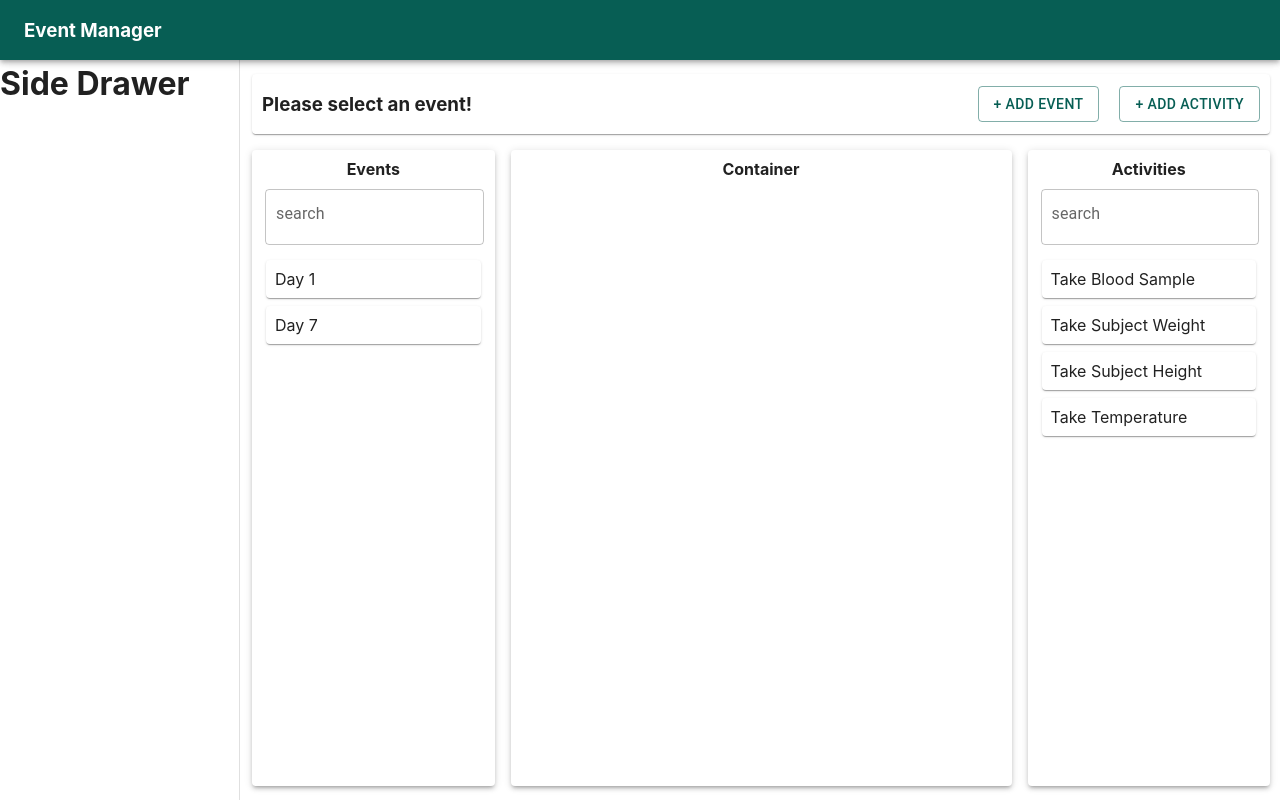
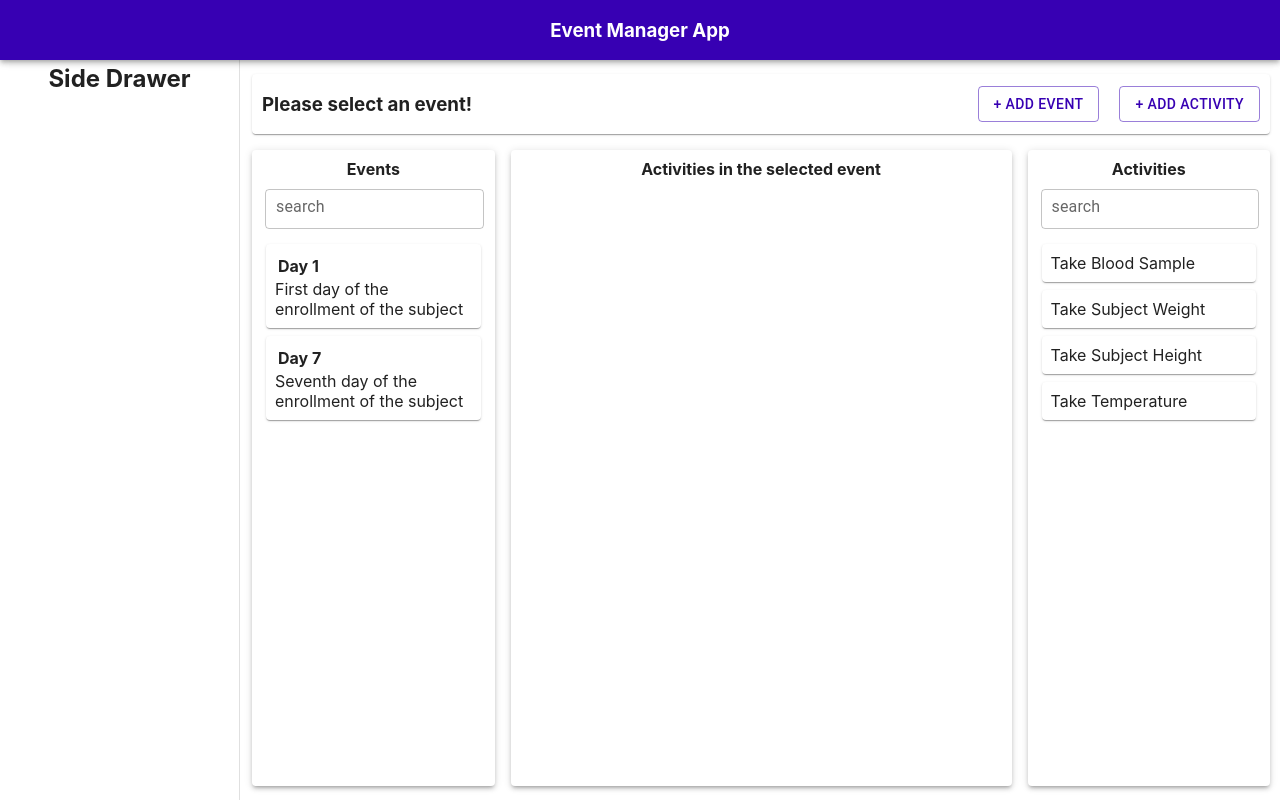
Before and after one commit to Sherlock-B221/event-manager-triomics, a React (Create React App) app: page / in a window 1280 px wide. Built offline with nearby package versions, Linux system fonts and the light colour scheme.

Commit message:
removed unused imports + styling update

```diff
--- a/src/App.tsx
+++ b/src/App.tsx
@@ -1,18 +1,16 @@
 import { createTheme, ThemeProvider } from '@mui/material';
 import React from 'react';
 import { BrowserRouter as Router, Routes, Route } from 'react-router-dom';
-import { NavBar } from './components/AppBar/NavBar';
-import { SideDrawer } from './components/SideDrawer/SideDrawer';
 import { Home } from './pages/Home';
 
 function App() {
   const theme = createTheme({
     palette: {
       primary: {
-        main: "#075E54" //teal green dark
+        main: "#3700b3" //teal green dark
       },
       secondary: {
-        main: "#25D366" //light green
+        main: "#6200ee" //light green
       }
     }
   })
--- a/src/components/Activities/Activities.tsx
+++ b/src/components/Activities/Activities.tsx
@@ -1,4 +1,4 @@
-import { Card, Paper, TextField } from "@mui/material";
+import { Paper, TextField } from "@mui/material";
 import { IActivity } from "../../interfaces/types";
 import "./activities.scss"
 import React, { useState } from "react";
@@ -19,7 +19,7 @@ export const Activities = ({ activities }: { activities: IActivity[] }) => {
           <h4 style={{ display: "flex", justifyContent: "center", margin: "3px" }}>
             Activities
           </h4>
-          <TextField label="search" style={{ margin: "4px" ,padding: "3px", width: "95%" }} onChange={(e) => { setSearchValue(e.target.value) }} />
+          <TextField color="secondary" label="search" size="small" style={{ margin: "4px", padding: "3px", width: "95%" }} onChange={(e) => { setSearchValue(e.target.value) }} />
           {
             activities.filter((activity) => activity.name.toLowerCase().includes(searchValue.toLowerCase()))
               .map((activity, index) =>
--- a/src/components/AddActivity.tsx
+++ b/src/components/AddActivity.tsx
@@ -1,14 +1,12 @@
 import { Button, Card, Grid, TextField, Toolbar } from "@mui/material";
-import React, { useId, useState } from "react";
+import React, { useState } from "react";
 import { IActivity } from "../interfaces/types";
 
 export const AddActivity = ({ setActivities, activities, setAddActivityOpen }: { setActivities: (activities: IActivity[]) => void, activities: IActivity[], setAddActivityOpen: any }) => {
   const [nameData, setNameData] = useState("");
   const [descriptionData, setDescriptionData] = useState("");
-  const id = useId()
-
   const handleAddActivity = () => {
-    setActivities([...activities, { id: activities.length + 1, name: nameData, description: descriptionData }]);
+    setActivities([...activities, { id: activities.length + 2, name: nameData, description: descriptionData }]);
     setAddActivityOpen(false);
   };
 
--- a/src/components/AppBar/NavBar.tsx
+++ b/src/components/AppBar/NavBar.tsx
@@ -1,15 +1,15 @@
 import * as React from 'react';
 import AppBar from '@mui/material/AppBar';
-import { IconButton, Toolbar } from '@mui/material';
+import { Toolbar } from '@mui/material';
 
 
 export const NavBar = () => {
 
-    return <AppBar position="absolute" style={{zIndex: 30}}>
+    return <AppBar position="absolute" style={{ zIndex: 30, display: "flex", alignItems: "center" }}>
         <Toolbar variant="dense">
-        <h3 style={{display: "flex", justifyContent: "center"}}>
-           Event Manager
-        </h3>
+            <h3>
+                Event Manager App
+            </h3>
         </Toolbar>
     </AppBar>
 
--- a/src/components/Container.tsx
+++ b/src/components/Container.tsx
@@ -1,10 +1,10 @@
 import { Paper } from "@mui/material";
 import { Droppable } from "react-beautiful-dnd";
 import React from "react";
-import { IActivity } from "../interfaces/types";
+import { IActivity, IEvent } from "../interfaces/types";
 import { DraggableCard } from "./Activities/DraggableCard";
 
-export const Container = ({ activities }: { activities: IActivity[] }) => {
+export const Container = ({ activities, selectedEvent, events }: { activities: IActivity[], selectedEvent : string, events: IEvent[] }) => {
 
     return <Droppable droppableId="dropContainer2" >
         {
@@ -14,7 +14,8 @@ export const Container = ({ activities }: { activities: IActivity[] }) => {
                         ref={provided.innerRef}
                         {...provided.droppableProps}>
                         <h4 style={{ display: "flex", justifyContent: "center", margin: "3px" }}>
-                            Container
+                        {selectedEvent === "" ? "Activities in the selected event" : selectedEvent}
+
                         </h4>
                         {
                             activities.map((activity, index) =>
--- a/src/components/EventDetails.tsx
+++ b/src/components/EventDetails.tsx
@@ -1,21 +1,11 @@
-import { Box, Button, Card, Dialog, Modal, Paper, Typography, useMediaQuery, useTheme } from "@mui/material";
-import React, { useState } from "react";
+import { Button, Dialog, Paper, useMediaQuery, useTheme } from "@mui/material";
+import React from "react";
 import { AddActivity } from "./AddActivity";
 import { AddEvent } from "./AddEvent";
-import { IActivity, IEvent as IEvent } from "../interfaces/types";
+import { IActivity, IEvent } from "../interfaces/types";
 
 
-const style = {
-    position: 'absolute' as 'absolute',
-    top: '50%',
-    left: '50%',
-    transform: 'translate(-50%, -50%)',
-    width: 400,
-    bgcolor: 'background.paper',
-    border: '2px solid #000',
-    boxShadow: 24,
-    p: 4,
-};
+
 
 export const EventDetails = ({ selectedEvent, activities, events, setEvents, setActivities }:
     {
@@ -56,7 +46,7 @@ export const EventDetails = ({ selectedEvent, activities, events, setEvents, set
             // aria-labelledby="modal-modal-title"
             // aria-describedby="modal-modal-description"
             >
-                <AddEvent setEvents={setEvents} events={events} setAddEventOpen={setAddEventOpen}/>
+                <AddEvent setEvents={setEvents} events={events} setAddEventOpen={setAddEventOpen} />
 
             </Dialog>
 
--- a/src/components/Events/Events.tsx
+++ b/src/components/Events/Events.tsx
@@ -1,6 +1,6 @@
 import { Card, Paper, TextField } from "@mui/material";
 import "./events.scss"
-import React, { useEffect, useState } from "react";
+import React, { useState } from "react";
 import { IEvent } from "../../interfaces/types";
 import axios from "axios";
 
@@ -11,12 +11,15 @@ export const Events = ({ events, selectedEvent, setSelectedEvent }: { events: IE
         <h4 style={{ display: "Flex", justifyContent: "center", margin: "3px" }}>
             Events
         </h4>
-        <TextField label="search" style={{  margin: "4px" ,padding: "3px", width: "95%" }} onChange={(e) => { setSearchValue(e.target.value) }} />
+        <TextField color="secondary" label="search" size="small" style={{ padding: "3px", margin: "4px", width: "95%" }} onChange={(e) => { setSearchValue(e.target.value) }} />
         {
             events.filter((event) => event.name.toLowerCase().includes(searchValue.toLowerCase()))
                 .map((event) =>
                     <Card className="selectableCard" key={event.id} onClick={e => setSelectedEvent(event.id)}>
-                        {event.name}
+                        <h4 style={{ margin: "3px" }}>
+                            {event.name}
+                        </h4>
+                        {event.description}
                     </Card>
                 )
         }
--- a/src/components/SideDrawer/SideDrawer.tsx
+++ b/src/components/SideDrawer/SideDrawer.tsx
@@ -1,7 +1,6 @@
 import React from "react"
 import Drawer from '@mui/material/Drawer';
-import { Toolbar } from "@mui/material";
-
+import "./side-drawer.scss"
 const drawerWidth = 240;
 
 export const SideDrawer = () => {
@@ -15,6 +14,6 @@ export const SideDrawer = () => {
     anchor="left"
     style={{position:'relative', zIndex: 1}}
   >
-    <h1 style={{marginTop: "4rem"}}>Side Drawer</h1>
+    <h2 className="sideDrawer">Side Drawer</h2>
   </Drawer>
 }
--- /dev/null
+++ b/src/components/SideDrawer/side-drawer.scss
@@ -0,0 +1,5 @@
+.sideDrawer{
+    margin-top: 4rem;
+    display: flex;
+    justify-content: center;
+}
--- a/src/pages/Home.tsx
+++ b/src/pages/Home.tsx
@@ -1,6 +1,4 @@
 import { Grid, Toolbar } from "@mui/material"
-import { styled } from '@mui/material/styles';
-import Paper from '@mui/material/Paper';
 import React, { useEffect, useState } from "react"
 import { NavBar } from "../components/AppBar/NavBar"
 import { SideDrawer } from "../components/SideDrawer/SideDrawer"
@@ -11,14 +9,6 @@ import { Container } from "../components/Container";
 import { DragDropContext, DropResult } from "react-beautiful-dnd";
 import { IActivity, IEvent } from "../interfaces/types";
 
-
-const Item = styled(Paper)(({ theme }) => ({
-    backgroundColor: theme.palette.mode === 'dark' ? '#1A2027' : '#fff',
-    ...theme.typography.body2,
-    padding: theme.spacing(1),
-    textAlign: 'center',
-    color: theme.palette.text.secondary,
-}));
 
 let activitiesArr: IActivity[] = [
     {
@@ -114,7 +104,7 @@ export const Home = () => {
 
     }, [selectedEvent]);
 
-    const event = (events.find(e => e.id === selectedEvent) ?? { name: "", activities: [] });
+    const event = (events.find(e => e.id === selectedEvent) ?? { name: "", activities: [], description: "" });
 
     return (
         <div>
@@ -128,7 +118,7 @@ export const Home = () => {
                     <Grid container spacing={2} style={{ padding: "10px" }}>
                         <Grid item xs={12}>
                             <EventDetails
-                                selectedEvent={event.name ?? "N/A"}
+                                selectedEvent={event.name}
                                 setEvents={setEvents}
                                 setActivities={activitiesChanged}
                                 activities={activities}
@@ -139,7 +129,7 @@ export const Home = () => {
                             <Events events={events} selectedEvent={selectedEvent} setSelectedEvent={eventChanged} />
                         </Grid>
                         <Grid item xs={6}>
-                            <Container activities={event.activities!} />
+                            <Container activities={event.activities!} selectedEvent={event.description} events={events} />
                         </Grid>
                         <Grid item xs={3}>
                             <Activities activities={activities} />
```
